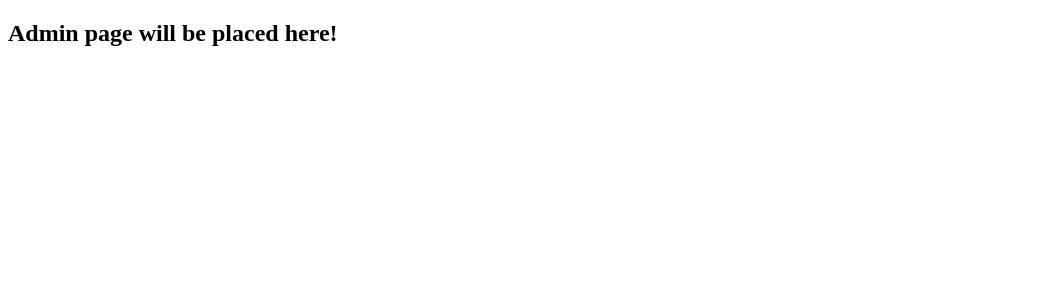
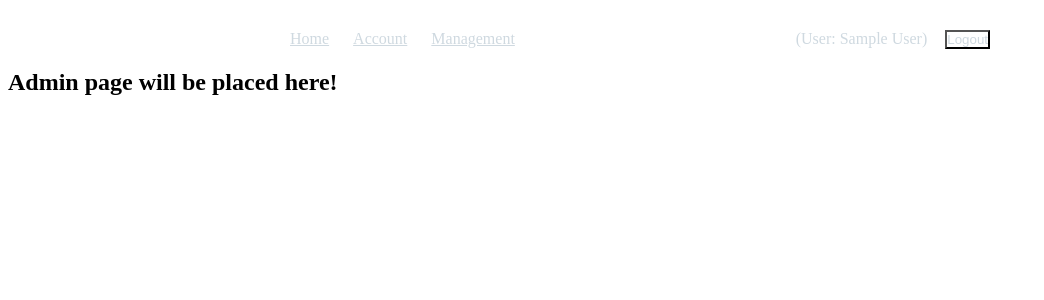
Before and after one commit to VitaliySkremer/spring-boot-todo, a Spring Boot app: page /management/admin in a window 1280 px wide. Shown: the top 300 px of the page, without its empty margins (0-1044 px from the left). Run offline with Spring Boot 4, Linux system fonts and the light colour scheme; the visitor is signed in with stand-in values (Sample User, id 1); some of the project's set-up classes (security, data sources, template engines, error pages and the like) are left out, and stand-ins take their place.

Commit message:
дабавлен фрагмент header

```diff
--- a/src/main/java/ru/skremer/todoapplication/controller/secured/PrivateAdminController.java
+++ b/src/main/java/ru/skremer/todoapplication/controller/secured/PrivateAdminController.java
@@ -1,14 +1,26 @@
 package ru.skremer.todoapplication.controller.secured;
 
+import lombok.RequiredArgsConstructor;
 import org.springframework.stereotype.Controller;
+import org.springframework.ui.Model;
 import org.springframework.web.bind.annotation.GetMapping;
 import org.springframework.web.bind.annotation.RequestMapping;
+import ru.skremer.todoapplication.entity.User;
+import ru.skremer.todoapplication.service.UserService;
 
 @Controller
 @RequestMapping("/management")
+@RequiredArgsConstructor
 public class PrivateAdminController {
+
+    private final UserService userService;
+
     @GetMapping("/admin")
-    public String getManagementPage() {
+    public String getManagementPage(Model model) {
+        User currentUser = userService.getCurrentUser();
+
+        model.addAttribute("userName", currentUser.getName());
+
         return "private/admin/management-page";
     }
 }
--- /dev/null
+++ b/src/main/resources/static/css/fragments/header-fragment.css
@@ -0,0 +1,41 @@
+.navbar-wrapper {
+    display: flex;
+    justify-content: center;
+    margin-top: 30px;
+}
+
+.navbar-container {
+    display: flex;
+    justify-content: space-between;
+    width: 700px;
+}
+
+.navbar-container__left-menu, .navbar-container__right-menu {
+    display: flex;
+}
+
+.navbar-container__controls {
+    margin-right: 24px;
+    display: flex;
+    gap: 10px;
+}
+
+.navbar-container__controls:nth-last-child(1) {
+    margin-right: 0;
+}
+
+.navbar-container__controls-text {
+    color: #cfd9e0;
+    margin-right: 8px;
+}
+
+.navbar-container__controls-link {
+    padding: 0;
+    margin: 0;
+    color: #cfd9e0;
+    background-color: transparent;
+}
+
+.navbar-container__controls-link:hover {
+    color: #fff;
+}
--- /dev/null
+++ b/src/main/resources/templates/fragments/header-fragment.html
@@ -0,0 +1,33 @@
+<!DOCTYPE html>
+<html lang="en" xmlns:th="http://www.thymeleaf.org">
+<head>
+    <meta charset="UTF-8">
+    <title>Header Fragment</title>
+</head>
+<body>
+<div th:fragment="header-fragment (userName)" class="navbar-wrapper">
+    <div class="navbar-container">
+        <div class="navbar-container__left-menu">
+            <div class="navbar-container__controls">
+                <a href="/" class="navbar-container__controls-link">Home</a>
+            </div>
+            <div class="navbar-container__controls">
+                <a href="/account" class="navbar-container__controls-link">Account</a>
+            </div>
+            <div class="navbar-container__controls">
+                <a href="/management/admin" class="navbar-container__controls-link">Management</a>
+            </div>
+        </div>
+        <div class="navbar-container__right-menu">
+            <div class="navbar-container__controls">
+                <span class="navbar-container__controls-text">(User: [[${userName}]])</span>
+                <form action="/logout" method="post">
+                    <input type="hidden" th:name="${_csrf.parameterName}" th:value="${_csrf.token}"/>
+                    <button type="submit" class="navbar-container__controls-link">Logout</button>
+                </form>
+            </div>
+        </div>
+    </div>
+</div>
+</body>
+</html>
--- a/src/main/resources/templates/private/account-page.html
+++ b/src/main/resources/templates/private/account-page.html
@@ -3,8 +3,10 @@
 <head>
     <title>ToDo List</title>
     <link href="/css/private/account-page.css" rel="stylesheet">
+    <link href="/css/fragments/header-fragment.css" rel="stylesheet">
 </head>
 <body>
+<div th:replace="~{fragments/header-fragment.html :: header-fragment (userName=${userName})}"></div>
 <div class="page-wrapper">
     <div class="container">
         <div class="header-container">
--- a/src/main/resources/templates/private/admin/management-page.html
+++ b/src/main/resources/templates/private/admin/management-page.html
@@ -4,8 +4,10 @@
     <meta charset="UTF-8">
     <title>Title</title>
     <link rel="stylesheet" href="/css/private/admin/management-page.css">
+    <link href="/css/fragments/header-fragment.css" rel="stylesheet">
 </head>
 <body>
-<h2>Admin page will be placed here!</h2>
+    <div th:replace="~{fragments/header-fragment.html :: header-fragment (userName=${userName})}"></div>
+    <h2>Admin page will be placed here!</h2>
 </body>
 </html>
```
Also changed, not shown: src/main/java/ru/skremer/todoapplication/controller/secured/PrivateAccountController.java (+8 -6 lines), src/main/java/ru/skremer/todoapplication/service/UserService.java (+14 -0 lines).
